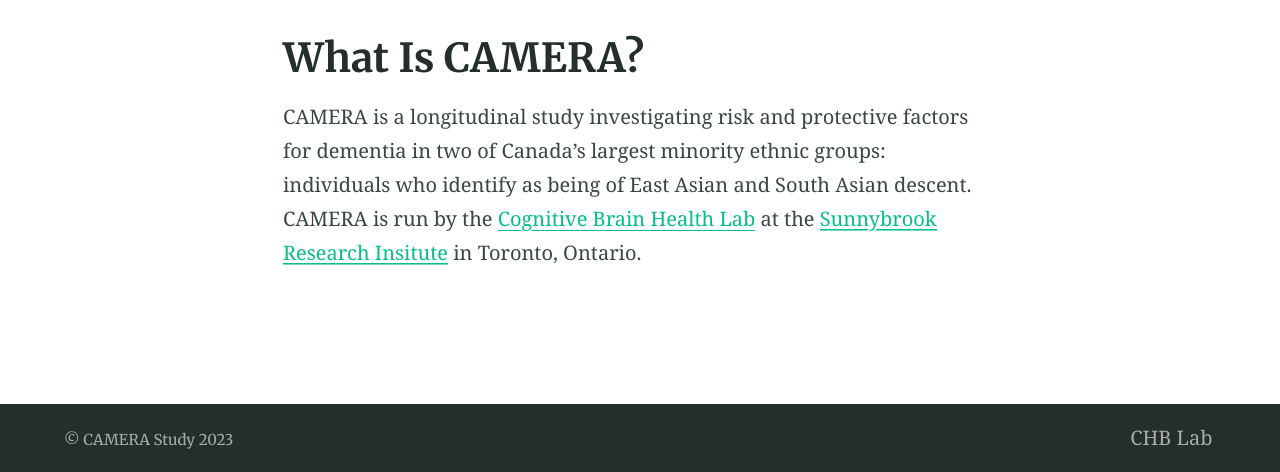
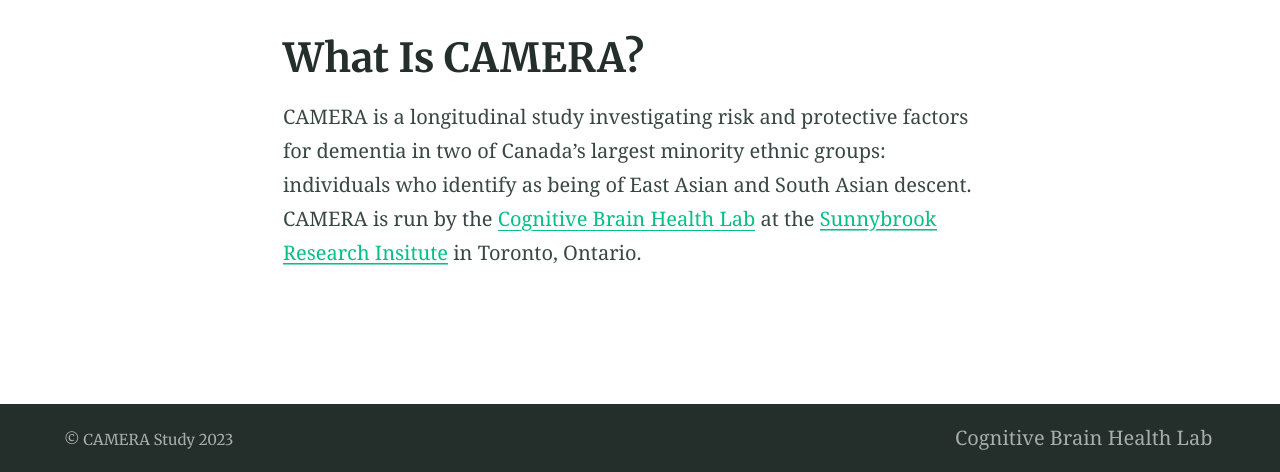
Before and after one commit to camerastudy/camerastudy.github.io, a Jekyll site: the page built from index.md, in a window 1280 px wide, cut to the strip 428-900 px from the top of the page. Built offline with Jekyll 4.4.1, drawn with Linux system fonts in a browser that asks for light colours.

Commit message:
Update footer in config

```diff
--- a/_config.yml
+++ b/_config.yml
@@ -119,7 +119,7 @@
 #  url: /docs/people
 
 navigation_footer:
-- title: CHB Lab
+- title: Cognitive Brain Health Lab
   url: https://cbhlab.github.io
 
 # Load custom fonts from fonts.google.com etc
```
